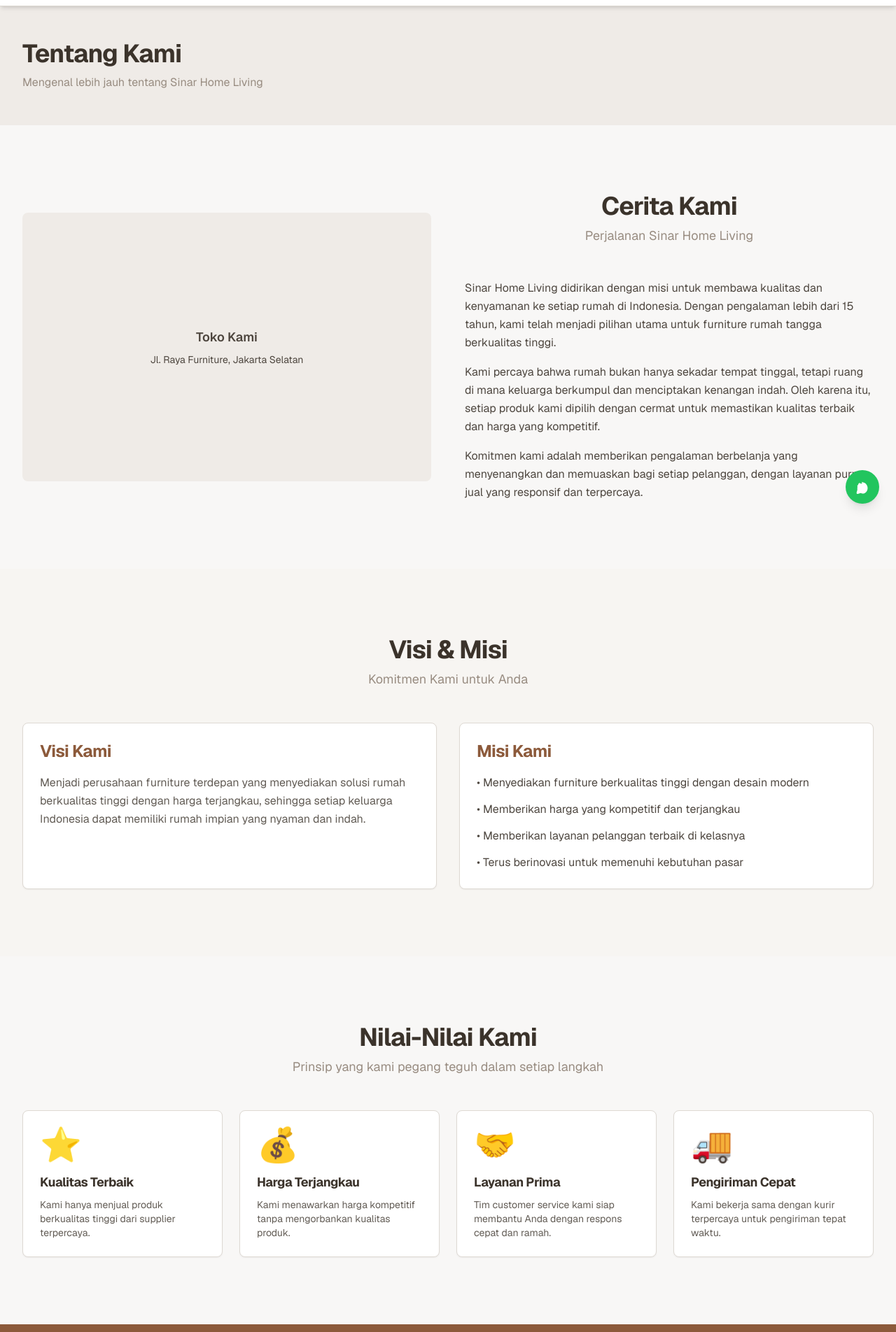
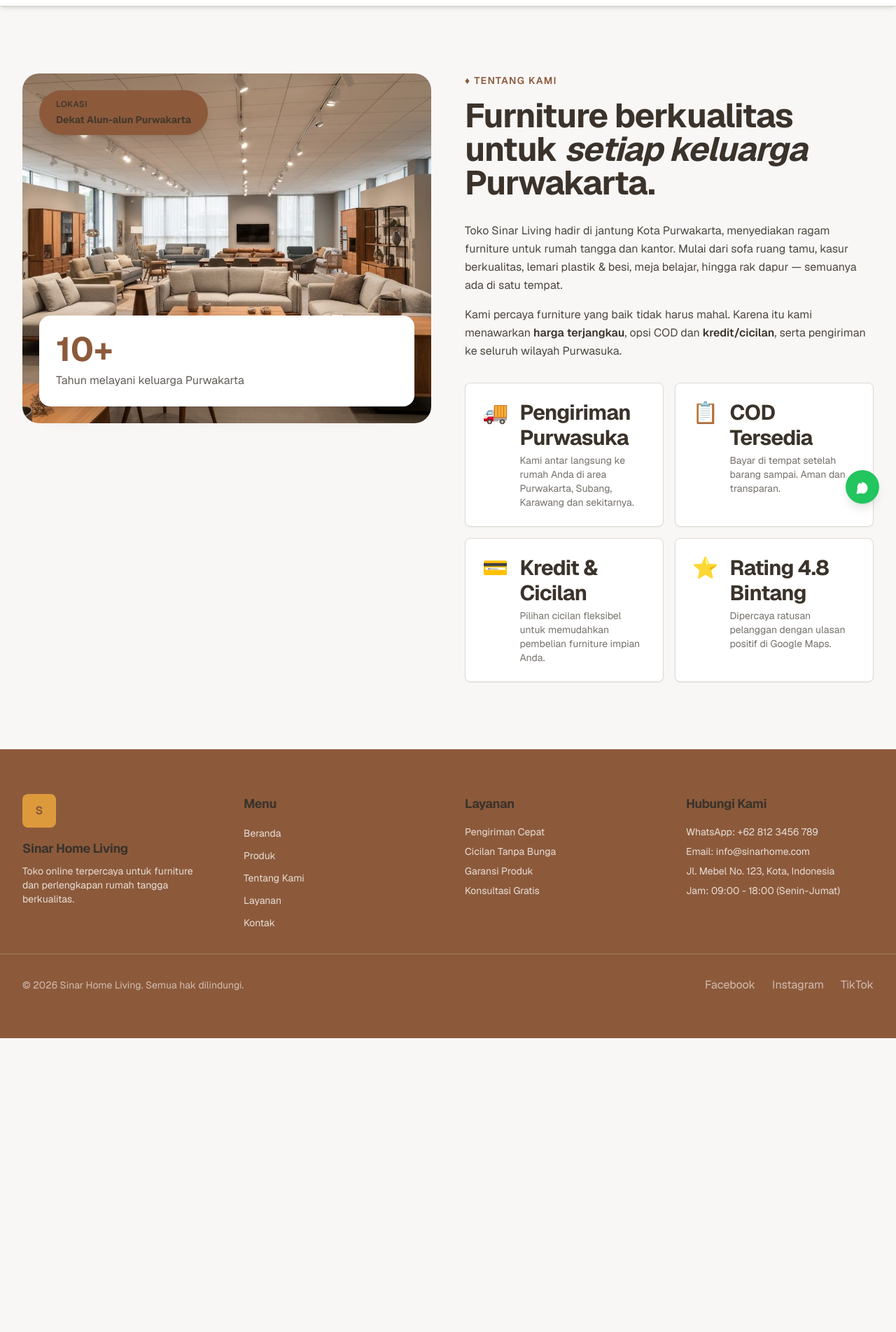
Before and after one commit to bluezdis/sinarhomeliving-website, a Next.js app: page /tentang-kami in a window 1280 px wide. Shown: the part 56-1960 px from the top of the page at 70% size. After the commit the page ends 1540 px from the top, so only its background shows below. Built offline with nearby package versions, Linux system fonts and the light colour scheme.

Commit message:
redesign About page to match reference layout with two-column structure

```diff
--- a/app/tentang-kami/page.tsx
+++ b/app/tentang-kami/page.tsx
@@ -1,75 +1,104 @@
+import Image from "next/image";
 import Container from "@/components/common/Container";
-import SectionTitle from "@/components/common/SectionTitle";
 import Card from "@/components/common/Card";
-import Button from "@/components/common/Button";
 import WhatsAppButton from "@/components/common/WhatsAppButton";
-import CompanyStory from "@/components/tentang-kami/CompanyStory";
-import MissionVision from "@/components/tentang-kami/MissionVision";
 
 export default function TentangKamiPage() {
-  const values = [
+  const features = [
     {
-      title: "Kualitas Terbaik",
-      description:
-        "Kami hanya menjual produk berkualitas tinggi dari supplier terpercaya.",
-      icon: "⭐",
+      title: "Pengiriman Purwasuka",
+      description: "Kami antar langsung ke rumah Anda di area Purwakarta, Subang, Karawang dan sekitarnya.",
+      icon: "🚚",
     },
     {
-      title: "Harga Terjangkau",
-      description:
-        "Kami menawarkan harga kompetitif tanpa mengorbankan kualitas produk.",
-      icon: "💰",
+      title: "COD Tersedia",
+      description: "Bayar di tempat setelah barang sampai. Aman dan transparan.",
+      icon: "📋",
     },
     {
-      title: "Layanan Prima",
-      description:
-        "Tim customer service kami siap membantu Anda dengan respons cepat dan ramah.",
-      icon: "🤝",
+      title: "Kredit & Cicilan",
+      description: "Pilihan cicilan fleksibel untuk memudahkan pembelian furniture impian Anda.",
+      icon: "💳",
     },
     {
-      title: "Pengiriman Cepat",
-      description:
-        "Kami bekerja sama dengan kurir terpercaya untuk pengiriman tepat waktu.",
-      icon: "🚚",
+      title: "Rating 4.8 Bintang",
+      description: "Dipercaya ratusan pelanggan dengan ulasan positif di Google Maps.",
+      icon: "⭐",
     },
   ];
 
   return (
     <>
-      <div className="bg-secondary py-8 md:py-12">
+      {/* Main About Section */}
+      <section className="py-16 md:py-24 bg-background-light">
         <Container>
-          <h1 className="text-3xl md:text-4xl font-bold text-foreground">
-            Tentang Kami
-          </h1>
-          <p className="text-muted mt-2">
-            Mengenal lebih jauh tentang Sinar Home Living
-          </p>
-        </Container>
-      </div>
+          <div className="grid grid-cols-1 lg:grid-cols-2 gap-12 items-start">
+            {/* Left Side - Image */}
+            <div className="relative">
+              <div className="relative rounded-3xl overflow-hidden h-96 md:h-[500px] group">
+                <Image
+                  src="/images/about-store.jpg"
+                  alt="Toko Sinar Home Living"
+                  fill
+                  className="object-cover"
+                  priority
+                />
 
-      {/* Story Section */}
-      <CompanyStory />
+                {/* Location Badge */}
+                <div className="absolute top-6 left-6 bg-primary rounded-full px-6 py-3 text-white shadow-lg">
+                  <p className="text-xs font-semibold tracking-wide mb-1">LOKASI</p>
+                  <p className="text-sm font-bold">Dekat Alun-alun Purwakarta</p>
+                </div>
+              </div>
 
-      {/* Mission & Vision */}
-      <MissionVision />
+              {/* Years in Business Card */}
+              <div className="absolute bottom-6 left-6 right-6 bg-white rounded-2xl p-6 shadow-xl">
+                <p className="text-4xl md:text-5xl font-bold text-primary mb-2">10+</p>
+                <p className="text-foreground/80">Tahun melayani keluarga Purwakarta</p>
+              </div>
+            </div>
 
-      {/* Values Section */}
-      <section className="py-16 md:py-24">
-        <Container>
-          <SectionTitle
-            title="Nilai-Nilai Kami"
-            subtitle="Prinsip yang kami pegang teguh dalam setiap langkah"
-          />
-          <div className="grid grid-cols-1 md:grid-cols-2 lg:grid-cols-4 gap-6">
-            {values.map((value, index) => (
-              <Card key={index} hover>
-                <div className="text-5xl mb-4">{value.icon}</div>
-                <h3 className="font-bold text-foreground text-lg mb-2">
-                  {value.title}
-                </h3>
-                <p className="text-foreground/80 text-sm">{value.description}</p>
-              </Card>
-            ))}
+            {/* Right Side - Content */}
+            <div className="space-y-8">
+              {/* Header Label */}
+              <div>
+                <p className="text-primary font-semibold text-sm tracking-widest mb-4">
+                  ♦ TENTANG KAMI
+                </p>
+                <h1 className="text-4xl md:text-5xl font-bold text-foreground leading-tight">
+                  Furniture berkualitas untuk <span className="italic">setiap keluarga</span> Purwakarta.
+                </h1>
+              </div>
+
+              {/* Description */}
+              <div className="space-y-4 text-foreground/80 leading-relaxed">
+                <p>
+                  Toko Sinar Living hadir di jantung Kota Purwakarta, menyediakan ragam furniture untuk rumah tangga dan kantor. Mulai dari sofa ruang tamu, kasur berkualitas, lemari plastik & besi, meja belajar, hingga rak dapur — semuanya ada di satu tempat.
+                </p>
+                <p>
+                  Kami percaya furniture yang baik tidak harus mahal. Karena itu kami menawarkan <span className="font-semibold text-foreground">harga terjangkau</span>, opsi COD dan <span className="font-semibold text-foreground">kredit/cicilan</span>, serta pengiriman ke seluruh wilayah Purwasuka.
+                </p>
+              </div>
+
+              {/* Features Grid */}
+              <div className="grid grid-cols-1 sm:grid-cols-2 gap-4">
+                {features.map((feature, index) => (
+                  <Card key={index} className="p-6">
+                    <div className="flex gap-4 items-start">
+                      <div className="text-3xl flex-shrink-0">{feature.icon}</div>
+                      <div>
+                        <h3 className="font-bold text-foreground mb-1">
+                          {feature.title}
+                        </h3>
+                        <p className="text-sm text-foreground/70">
+                          {feature.description}
+                        </p>
+                      </div>
+                    </div>
+                  </Card>
+                ))}
+              </div>
+            </div>
           </div>
         </Container>
       </section>
```
Also changed, not shown: public/images/about-store.jpg (added).
